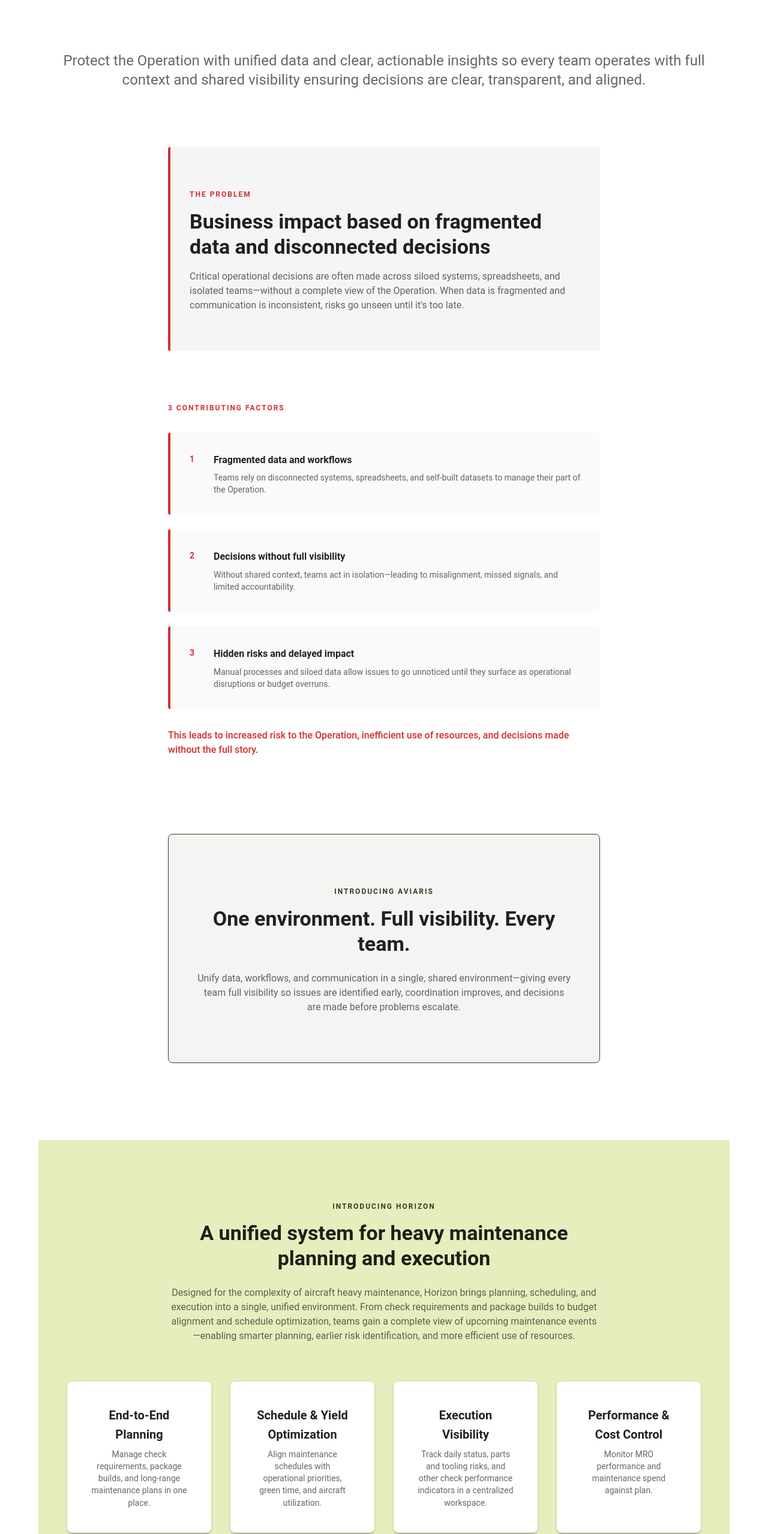
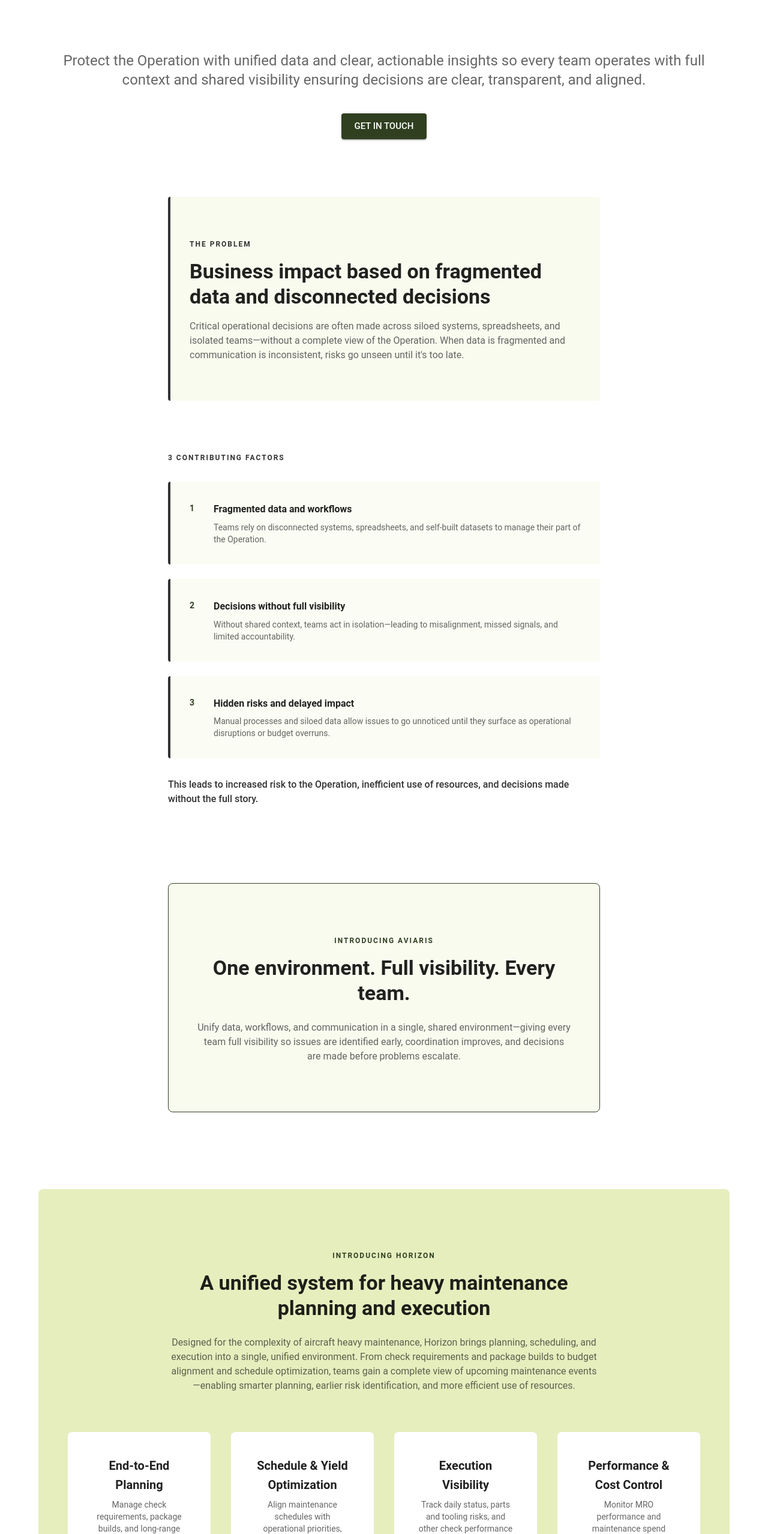
Before and after one commit to AYVEEAIRIS/aviaris-landing-website, a Next.js app: page / in a window 1280 px wide. Shown: the part 243-2800 px from the top of the page at 60% size. Built offline with nearby package versions, Linux system fonts and the light colour scheme.

Commit message:
organized theme palette and updated every section of website to be aesthetically cohesive

```diff
--- a/src/app/components/Contact.tsx
+++ b/src/app/components/Contact.tsx
@@ -1,12 +1,7 @@
 'use client';
 import { useState } from 'react';
-import {
-  Box,
-  Typography,
-  TextField,
-  Button,
-  Alert,
-} from '@mui/material';
+import { Box, Typography, TextField, Button, Alert } from '@mui/material';
+import { theme } from '@/config/theme';
 
 export default function Contact() {
   const [formData, setFormData] = useState({
@@ -63,7 +58,7 @@
     <section id="contact">
       <Box
         sx={{
-          backgroundColor: '#fafafa',
+          backgroundColor: theme.palette.primary.light + '30',
           py: 16,
           px: { xs: 4, md: 12 },
           display: 'flex',
@@ -71,10 +66,16 @@
           alignItems: 'center',
         }}
       >
-        <Box sx={{ maxWidth: '480px', width: '100%', textAlign: 'center', mb: 6 }}>
+        <Box
+          sx={{ maxWidth: '480px', width: '100%', textAlign: 'center', mb: 6 }}
+        >
           <Typography
             variant="overline"
-            sx={{ color: '#999', fontWeight: 700, letterSpacing: 2 }}
+            sx={{
+              color: theme.palette.primary.main,
+              fontWeight: 700,
+              letterSpacing: 2,
+            }}
           >
             Get in Touch
           </Typography>
@@ -88,12 +89,18 @@
         </Box>
 
         {success && (
-          <Alert severity="success" sx={{ mb: 3, width: '100%', maxWidth: '480px' }}>
+          <Alert
+            severity="success"
+            sx={{ mb: 3, width: '100%', maxWidth: '480px' }}
+          >
             Message sent successfully! We'll be in touch soon.
           </Alert>
         )}
         {error && (
-          <Alert severity="error" sx={{ mb: 3, width: '100%', maxWidth: '480px' }}>
+          <Alert
+            severity="error"
+            sx={{ mb: 3, width: '100%', maxWidth: '480px' }}
+          >
             {error}
           </Alert>
         )}
--- a/src/app/components/layout/Footer.tsx
+++ b/src/app/components/layout/Footer.tsx
@@ -1,8 +1,7 @@
 'use client';
 
-import Link from 'next/link';
 import Image from 'next/image';
-import { Box, Typography, Stack, Divider, Grid } from '@mui/material';
+import { Typography, Grid } from '@mui/material';
 import { FC } from 'react';
 import { theme } from '@/config/theme';
 
@@ -12,33 +11,34 @@
       container
       spacing={2}
       sx={{
-        mt: 4,
-        py: 2,
-        px: 2,
-        bgcolor: theme.palette.secondary.main,
-        borderTop: `5px solid ${theme.palette.primary.main}`,
-        bottom: 0,
+        py: 3,
+        px: 4,
+        backgroundColor: theme.palette.primary.main,
+        borderTop: `3px solid ${theme.palette.primary.light}`,
         width: '100%',
       }}
     >
       <Grid size={6}>
-        {/* Left Section - Brand */}
         <Image
-          src="/Horizontal Lockups-Black.svg"
-          alt="Aviaris Horizontal Logo"
-          width={200}
-          height={30}
+          src="/Logomark-White.svg"
+          alt="Aviaris Logo"
+          width={36}
+          height={36}
         />
-        <Typography variant="body2" color="text.secondary" sx={{ mt: 1 }}>
+        <Typography
+          variant="body2"
+          sx={{ mt: 1, color: theme.palette.primary.light }}
+        >
           Intelligent Scheduling • Collaborative Communication
         </Typography>
       </Grid>
       <Grid size={6}>
-        {/* Right Section - Legal */}
         <Typography
           variant="body2"
-          color="text.secondary"
-          sx={{ position: 'relative', textAlign: 'right', bottom: 0 }}
+          sx={{
+            color: theme.palette.primary.light,
+            textAlign: 'right',
+          }}
         >
           © {new Date().getFullYear()} Aviaris, Inc.
           <br />
--- a/src/app/page.tsx
+++ b/src/app/page.tsx
@@ -1,8 +1,7 @@
 'use client';
 
 import React from 'react';
-import Link from 'next/link';
-import { Container, Typography, Box, Button, Paper } from '@mui/material';
+import { Container, Typography, Box, Paper, Button } from '@mui/material';
 import { theme } from '@/config/theme';
 import About from './components/About';
 import Contact from './components/Contact';
@@ -26,13 +25,25 @@
           ensuring decisions are clear, transparent, and aligned.
         </Typography>
 
+        <Button
+          variant="contained"
+          size="large"
+          onClick={() =>
+            document.getElementById('contact')?.scrollIntoView({ behavior: 'smooth' })
+          }
+          sx={{ mt: 4 }}
+        >
+          Get in Touch
+        </Button>
+
+        {/* Problem statement */}
         <Box
           sx={{
             mt: 12,
             py: 8,
             px: 4,
-            borderLeft: `4px solid ${theme.palette.error.main}`,
-            backgroundColor: theme.palette.grey[100],
+            borderLeft: `4px solid ${theme.palette.primary.dark}`,
+            backgroundColor: theme.palette.primary.light + '40',
             textAlign: 'left',
             maxWidth: '720px',
             mx: 'auto',
@@ -42,7 +53,7 @@
           <Typography
             variant="overline"
             sx={{
-              color: theme.palette.error.main,
+              color: theme.palette.primary.dark,
               fontWeight: 700,
               letterSpacing: 2,
             }}
@@ -55,30 +66,24 @@
           <Typography variant="body1" color="text.secondary">
             Critical operational decisions are often made across siloed systems,
             spreadsheets, and isolated teams—without a complete view of the
-            Operation. When data is fragmented and communication is
-            inconsistent, risks go unseen until it&apos;s too late.
+            Operation. When data is fragmented and communication is inconsistent,
+            risks go unseen until it&apos;s too late.
           </Typography>
         </Box>
 
+        {/* Contributing factors */}
         <Box sx={{ mt: 10, maxWidth: '720px', mx: 'auto', textAlign: 'left' }}>
           <Typography
             variant="overline"
             sx={{
-              color: theme.palette.error.main,
+              color: theme.palette.primary.dark,
               fontWeight: 700,
               letterSpacing: 2,
             }}
           >
             3 Contributing Factors
           </Typography>
-          <Box
-            sx={{
-              display: 'flex',
-              flexDirection: 'column',
-              gap: 3,
-              mt: 3,
-            }}
-          >
+          <Box sx={{ display: 'flex', flexDirection: 'column', gap: 3, mt: 3 }}>
             {[
               {
                 title: 'Fragmented data and workflows',
@@ -99,8 +104,8 @@
                 sx={{
                   p: 4,
                   borderRadius: 1,
-                  borderLeft: `4px solid ${theme.palette.error.main}`,
-                  backgroundColor: theme.palette.grey[50],
+                  borderLeft: `4px solid ${theme.palette.primary.dark}`,
+                  backgroundColor: theme.palette.primary.light + '30',
                   display: 'flex',
                   gap: 2,
                   alignItems: 'flex-start',
@@ -109,7 +114,7 @@
                 <Typography
                   variant="body2"
                   sx={{
-                    color: theme.palette.error.main,
+                    color: theme.palette.primary.main,
                     fontWeight: 700,
                     minWidth: 24,
                     mt: '2px',
@@ -131,13 +136,14 @@
           <Typography
             variant="body1"
             fontWeight={500}
-            sx={{ mt: 4, color: theme.palette.error.main }}
+            sx={{ mt: 4, color: theme.palette.primary.dark }}
           >
             This leads to increased risk to the Operation, inefficient use of
             resources, and decisions made without the full story.
           </Typography>
         </Box>
 
+        {/* Introducing Aviaris */}
         <Paper
           elevation={0}
           sx={{
@@ -149,7 +155,7 @@
             mx: 'auto',
             borderRadius: 2,
             border: `1px solid ${theme.palette.primary.main}`,
-            backgroundColor: theme.palette.primary.main + '0D',
+            backgroundColor: theme.palette.primary.light + '40',
           }}
         >
           <Typography
@@ -173,13 +179,15 @@
           </Typography>
         </Paper>
 
+        {/* Horizon product section */}
         <Box
           id="horizon"
           sx={{
             mt: 16,
             py: 12,
             px: 4,
-            backgroundColor: theme.palette.secondary.main,
+            backgroundColor: theme.palette.primary.light,
+            borderRadius: 2,
           }}
         >
           <Box
@@ -236,8 +244,14 @@
             ].map((feature) => (
               <Paper
                 key={feature.title}
-                elevation={2}
-                sx={{ p: 5, borderRadius: 2, width: 240 }}
+                elevation={0}
+                sx={{
+                  p: 5,
+                  borderRadius: 2,
+                  width: 240,
+                  backgroundColor: '#fff',
+                  border: `1px solid ${theme.palette.primary.light}`,
+                }}
               >
                 <Typography variant="h6" fontWeight={700} gutterBottom>
                   {feature.title}
--- a/src/config/theme.ts
+++ b/src/config/theme.ts
@@ -1,18 +1,17 @@
-import { createTheme } from "@mui/material/styles";
+import { createTheme } from '@mui/material/styles';
 
 export const theme = createTheme({
   palette: {
     primary: {
-      main: "#2f3f20",
-    },
-    secondary: {
-      main: "#e6eebe",
+      light: '#e6eebe',
+      main: '#2f3f20',
+      dark: '#333333',
     },
     background: {
-      default: "#ffffff",
+      default: '#ffffff',
     },
   },
   typography: {
-    fontFamily: "Roboto, Arial, sans-serif",
+    fontFamily: 'Roboto, Arial, sans-serif',
   },
 });
```
Also changed, not shown: src/app/components/About.tsx (+31 -7 lines).
